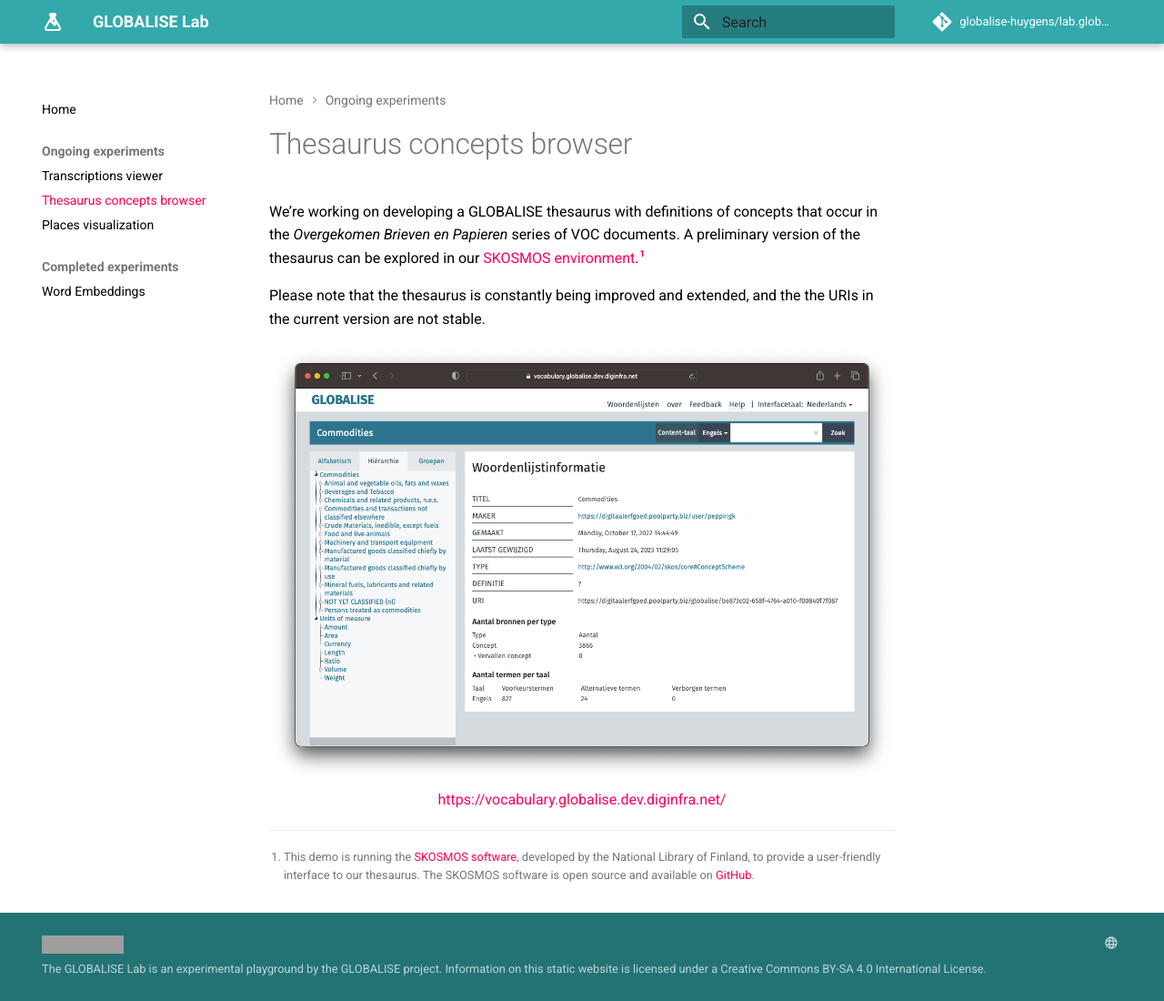
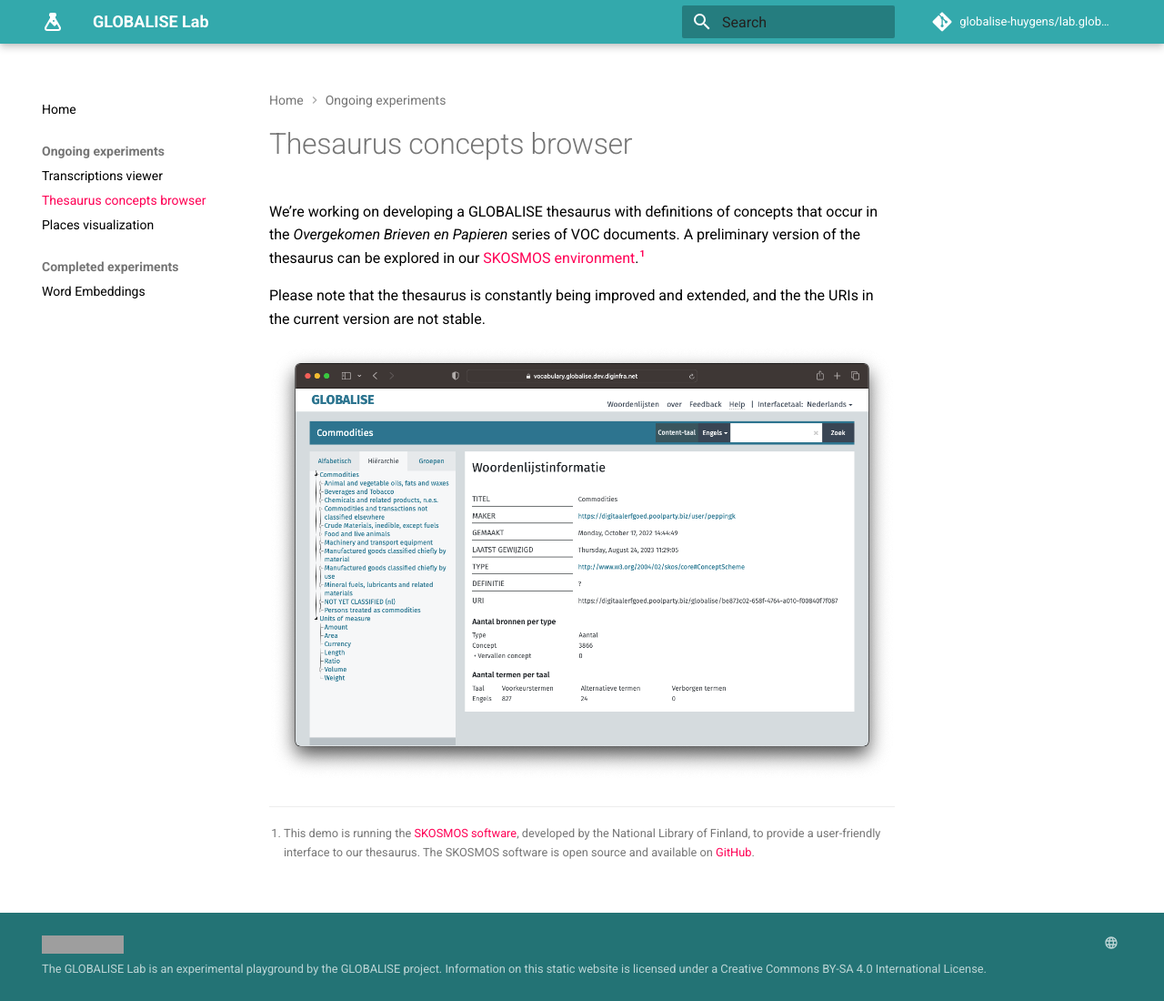
Before and after one commit to globalise-huygens/tanap.docs.globalise.huygens.knaw.nl, an MkDocs documentation site: the page built from docs/experiments/skosmos-concept-browser.md, in a window 1280 px wide and 1100 px high. Shown: the whole window at 91% size. Built offline with MkDocs 1.6.1 and Material for MkDocs 9.7.7, drawn with Linux system fonts in a browser that asks for light colours; comment, search, counter and statistics services are not loaded; grey boxes are pictures that could not be loaded.

Commit message:
Update skosmos-concept-browser.md

```diff
--- a/docs/experiments/skosmos-concept-browser.md
+++ b/docs/experiments/skosmos-concept-browser.md
@@ -4,7 +4,6 @@
 
 Please note that the thesaurus is constantly being improved and extended, and the the URIs in the current version are not stable.
 
-<p style="text-align: center;"><a href="https://vocabulary.globalise.dev.diginfra.net/" target="_blank"><img src="/static/img/thesaurus-browser-screenshot.png" alt="GLOBALISE Transcriptions Viewer"><br>
-https://vocabulary.globalise.dev.diginfra.net/</a></p>
+<p style="text-align: center;"><img src="/static/img/thesaurus-browser-screenshot.png" alt="GLOBALISE Transcriptions Viewer"></p>
 
 [^1]: This demo is running the [SKOSMOS software](https://skosmos.org/), developed by the National Library of Finland, to provide a user-friendly interface to our thesaurus. The SKOSMOS software is open source and available on [GitHub](https://github.com/NatLibFi/Skosmos).
```
